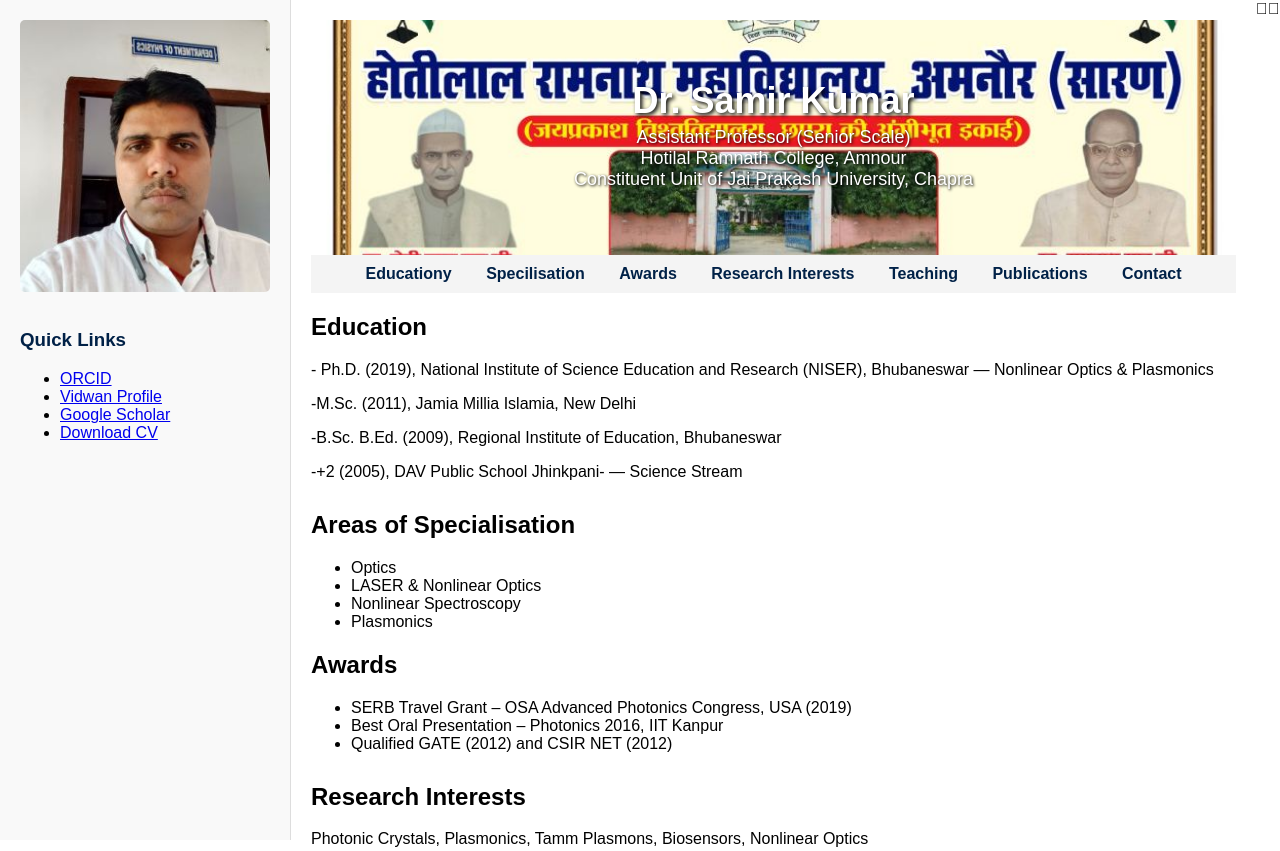
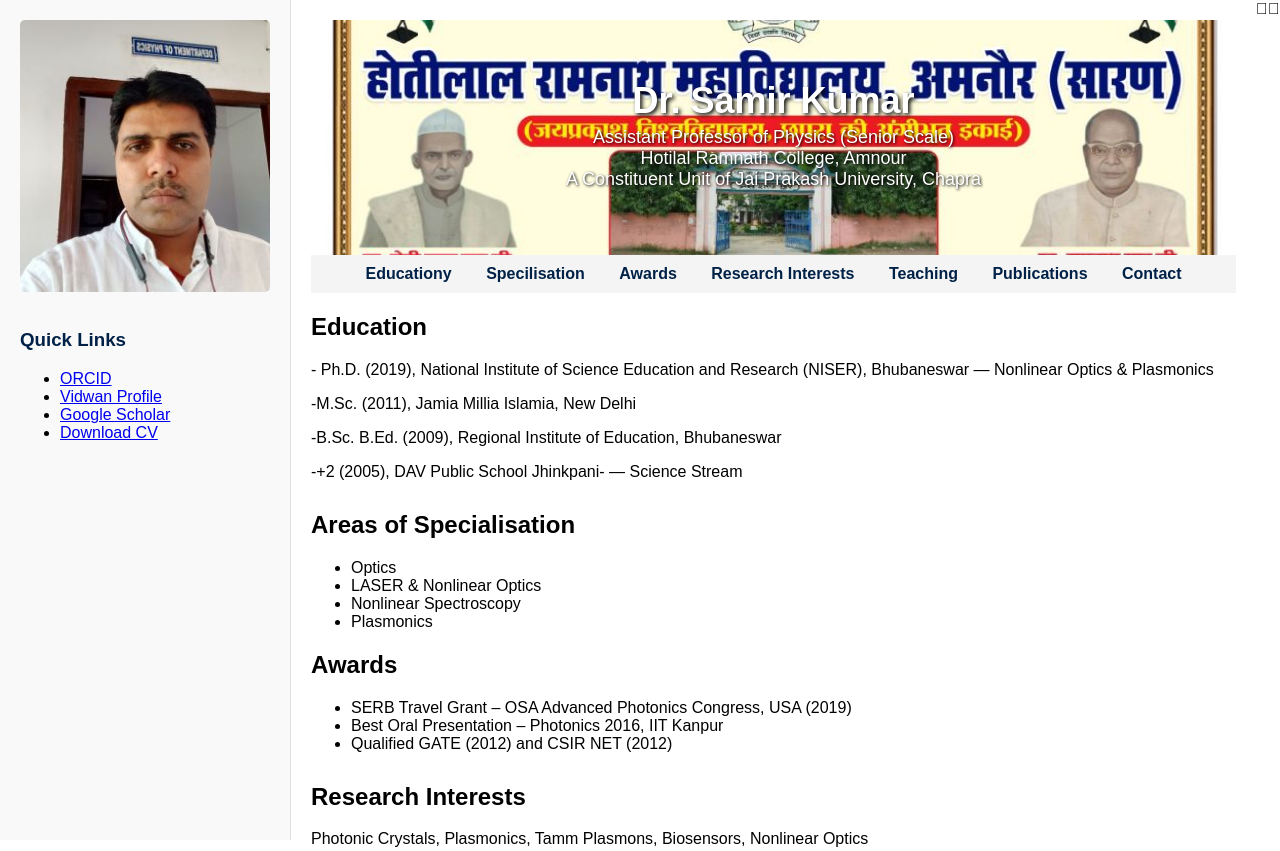
Before and after one commit to SamirResearcher/Dr-Samir-Kumar, a plain HTML site: page index.html in a window 1280 px wide. Shown: the top 851 px of the page. Drawn offline with Linux system fonts and the light colour scheme.

Commit message:
Update index.html

```diff
--- a/index.html
+++ b/index.html
@@ -87,9 +87,9 @@
     Dr. Samir Kumar
   </h1>
   <p style="margin:5px 0; font-size: 18px; text-shadow: 1px 1px 3px #000;">
-    Assistant Professor (Senior Scale)<br>
+    Assistant Professor of Physics (Senior Scale)<br>
     Hotilal Ramnath College, Amnour<br>
-    Constituent Unit of Jai Prakash University, Chapra
+    A Constituent Unit of Jai Prakash University, Chapra
   </p>
 </header>
     <nav>
```
